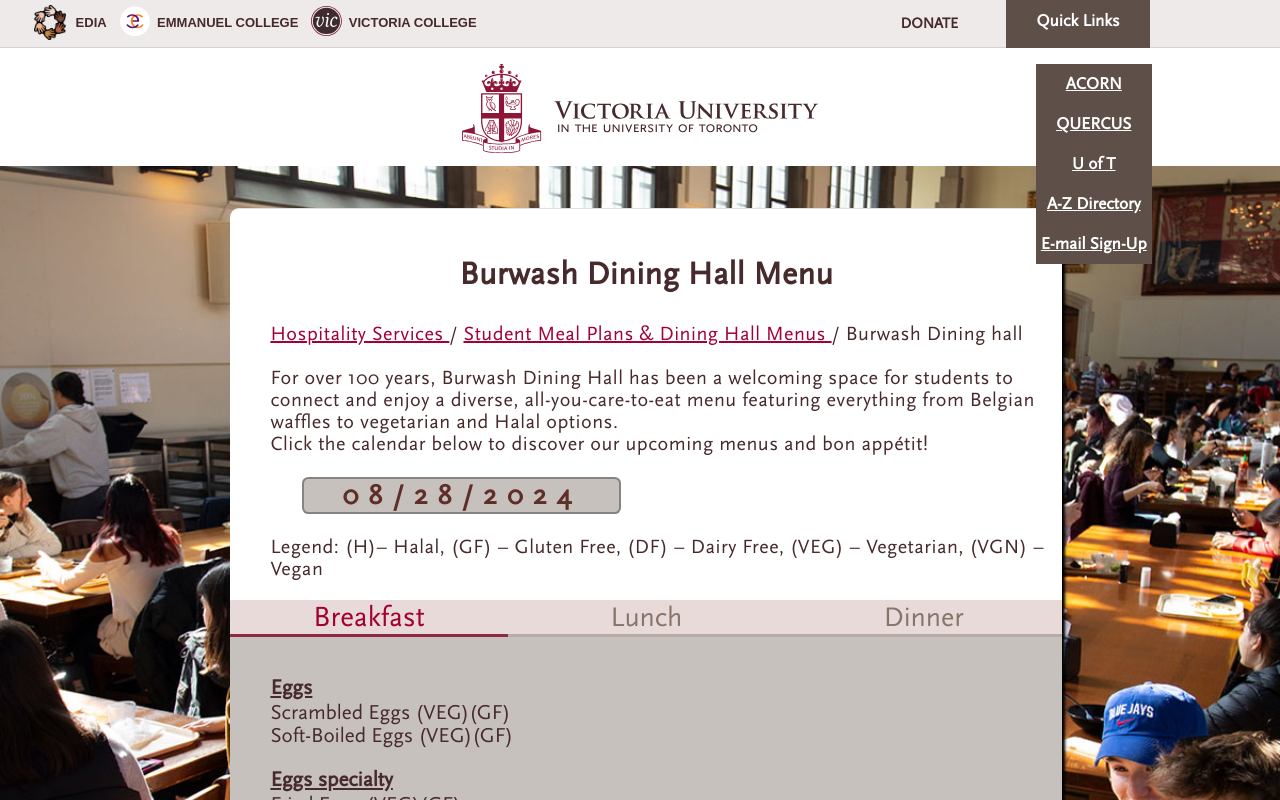
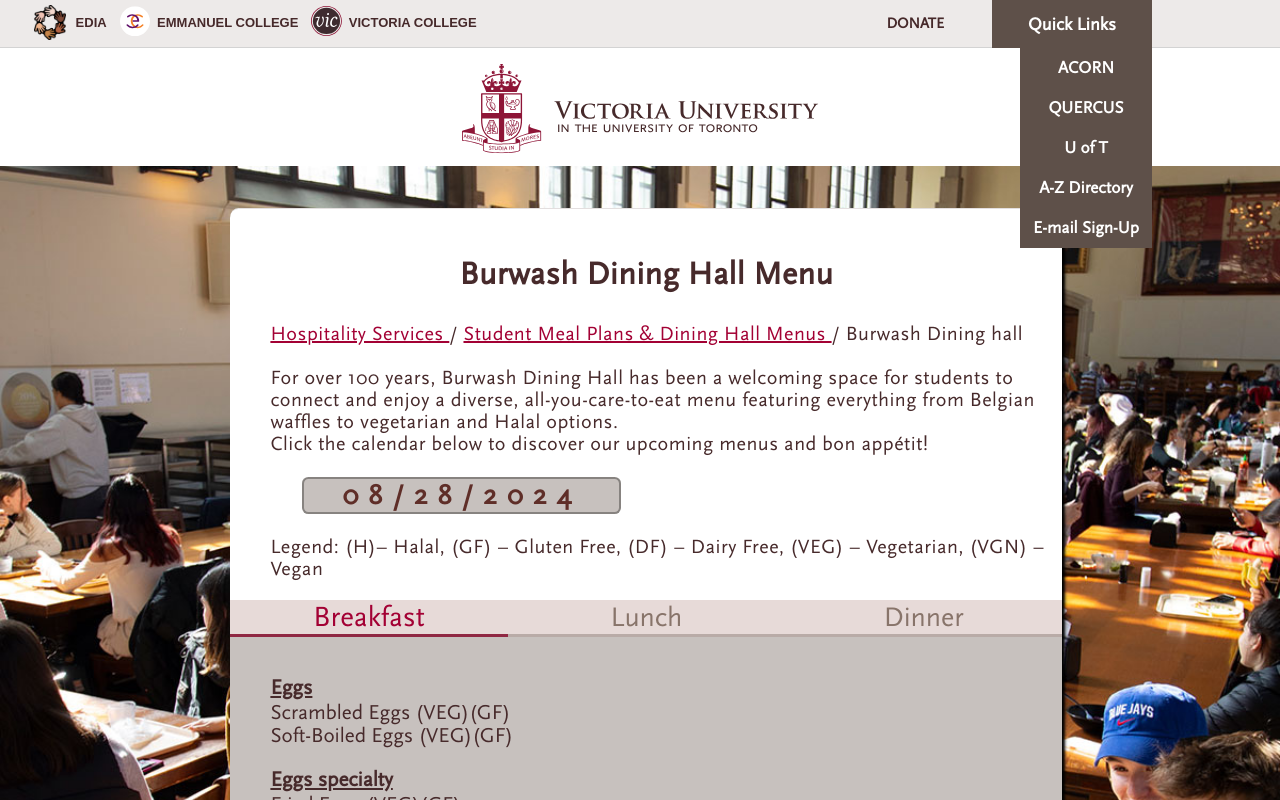
Before and after one commit to shourya134/Burwash-and-Neds-menus, a React (Create React App) app: page / in a window 1280 px wide. Shown: the top 800 px of the page. Built offline with nearby package versions, Linux system fonts and the light colour scheme.

Commit message:
final minute changes

```diff
--- a/src/components/header/Header.jsx
+++ b/src/components/header/Header.jsx
@@ -42,7 +42,7 @@
             <button className="quick-link" onClick={toggleClass} >
                 Quick Links
             </button>
-            <ul>
+            <ul style={{marginTop:'0'}}>
                 <a href="https://www.acorn.utoronto.ca/" className={isActive ? 'off': 'on'}>
                 ACORN
                 {isActive}</a>
--- a/src/components/header/header.css
+++ b/src/components/header/header.css
@@ -94,15 +94,15 @@
     display: flex;
     position: static;
     justify-content: center;
-    width: 9rem;
+    width: 10rem;
     background-color: #5e5049;
     color: #fff;
     display: flex;
-    line-height: 2.5rem;
+    line-height: 3rem;
     font-family: 'Scala Sans';
     font-weight: 600;
     border: none;
-    font-size: 17px;
+    font-size: 18px;
     z-index: 300;
     text-decoration: none;
     height: 3rem;
@@ -139,6 +139,7 @@
     border: none;
     font-size: 17px;
     z-index: 300;
+    text-decoration: none;
 
 
 }
```
